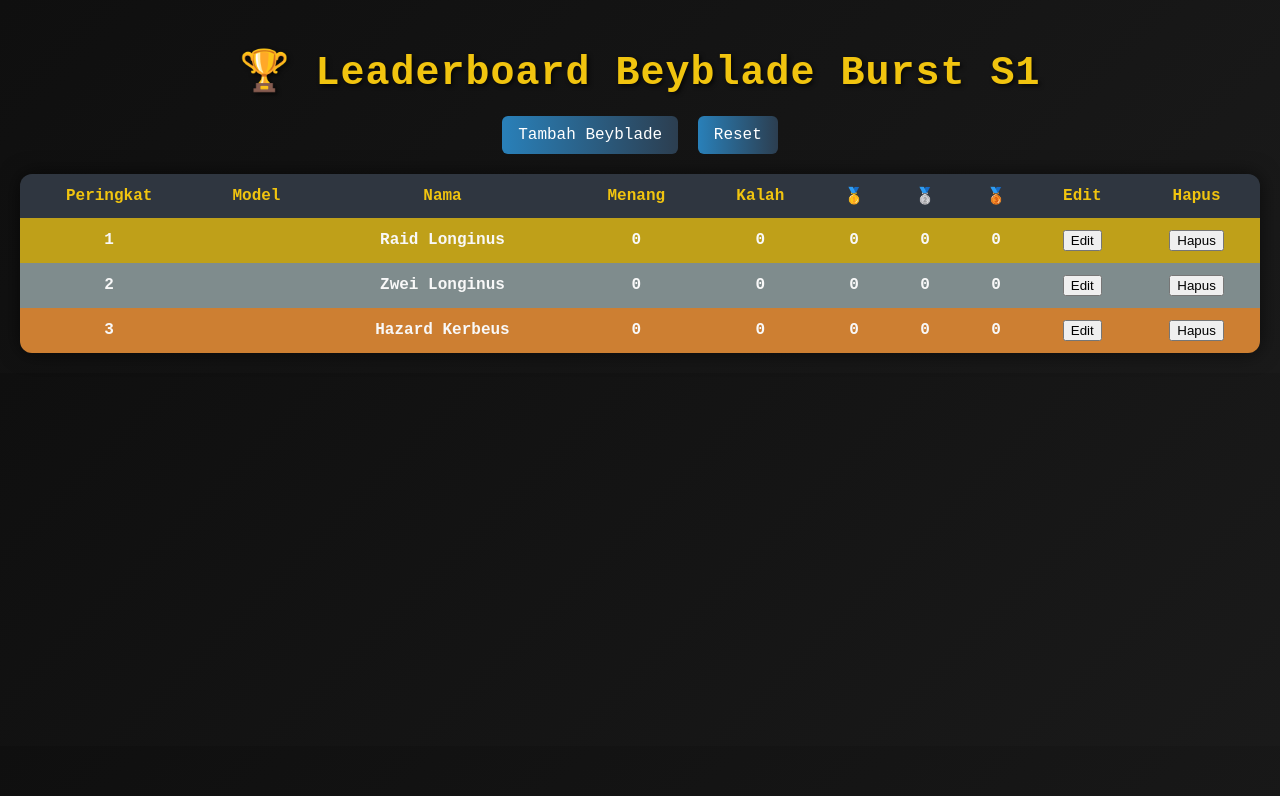
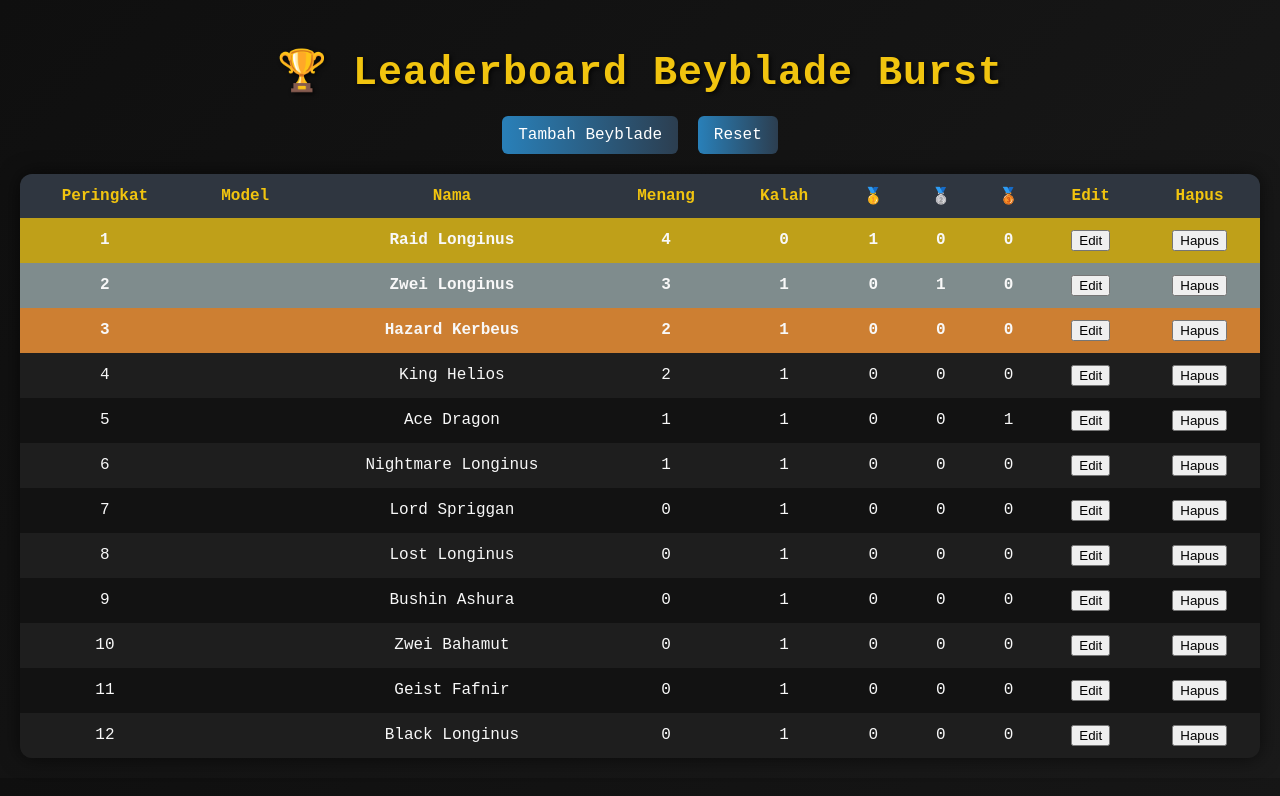
Before and after one commit to ZNaaooo/Leaderboard, a plain HTML site: page index.html in a window 1280 px wide. Drawn offline with Linux system fonts and the light colour scheme; a web font is replaced by a local one.

Commit message:
Update index.html

```diff
--- a/index.html
+++ b/index.html
@@ -3,12 +3,10 @@
 <head>
   <meta charset="UTF-8" />
   <meta name="viewport" content="width=device-width, initial-scale=1.0" />
-  <title>Leaderboard Beyblade Burst S1</title>
+  <title>Leaderboard Beyblade Burst</title>
   <link href="https://fonts.googleapis.com/css2?family=Libertinus+Mono&display=swap" rel="stylesheet">
   <style>
-    * {
-      box-sizing: border-box;
-    }
+    * { box-sizing: border-box; }
     body {
       font-family: 'Libertinus Mono', monospace;
       background: linear-gradient(135deg, #0f0f0f, #1a1a1a);
@@ -115,19 +113,13 @@
       margin-left: 10px;
     }
     @media (max-width: 768px) {
-      th, td {
-        padding: 8px;
-        font-size: 13px;
-      }
-      img {
-        width: 60px;
-        height: 60px;
-      }
+      th, td { padding: 8px; font-size: 13px; }
+      img { width: 60px; height: 60px; }
     }
   </style>
 </head>
 <body>
-  <h1>🏆 Leaderboard Beyblade Burst S1</h1>
+  <h1>🏆 Leaderboard Beyblade Burst</h1>
   <div class="controls">
     <button onclick="openAddModal()">Tambah Beyblade</button>
     <button onclick="resetData()">Reset</button>
@@ -149,6 +141,7 @@
     </thead>
     <tbody id="leaderboard"></tbody>
   </table>
+
   <div class="modal" id="addModal">
     <h3>Tambah Beyblade</h3>
     <label>Nama: <input type="text" id="newName"></label>
@@ -177,10 +170,20 @@
 
   <script>
     const defaultData = [
-      { name: "Raid Longinus", win: 0, lose: 0, gold: 0, silver: 0, bronze: 0, img: "" },
-      { name: "Zwei Longinus", win: 0, lose: 0, gold: 0, silver: 0, bronze: 0, img: "" },
-      { name: "Hazard Kerbeus", win: 0, lose: 0, gold: 0, silver: 0, bronze: 0, img: "" },
+      { name: "Raid Longinus", win: 4, lose: 0, gold: 1, silver: 0, bronze: 0, img: "" },
+      { name: "Zwei Longinus", win: 3, lose: 1, gold: 0, silver: 1, bronze: 0, img: "" },
+      { name: "Ace Dragon", win: 1, lose: 1, gold: 0, silver: 0, bronze: 1, img: "" },
+      { name: "Hazard Kerbeus", win: 2, lose: 1, gold: 0, silver: 0, bronze: 0, img: "" },
+      { name: "King Helios", win: 2, lose: 1, gold: 0, silver: 0, bronze: 0, img: "" },
+      { name: "Nightmare Longinus", win: 1, lose: 1, gold: 0, silver: 0, bronze: 0, img: "" },
+      { name: "Lord Spriggan", win: 0, lose: 1, gold: 0, silver: 0, bronze: 0, img: "" },
+      { name: "Lost Longinus", win: 0, lose: 1, gold: 0, silver: 0, bronze: 0, img: "" },
+      { name: "Bushin Ashura", win: 0, lose: 1, gold: 0, silver: 0, bronze: 0, img: "" },
+      { name: "Zwei Bahamut", win: 0, lose: 1, gold: 0, silver: 0, bronze: 0, img: "" },
+      { name: "Geist Fafnir", win: 0, lose: 1, gold: 0, silver: 0, bronze: 0, img: "" },
+      { name: "Black Longinus", win: 0, lose: 1, gold: 0, silver: 0, bronze: 0, img: "" }
     ];
+
     let data = JSON.parse(localStorage.getItem("beybladeData")) || defaultData;
     let editingIndex = null;
 
@@ -215,12 +218,9 @@
       });
     }
 
-    function openAddModal() {
-      document.getElementById("addModal").style.display = "block";
-    }
-    function closeAddModal() {
-      document.getElementById("addModal").style.display = "none";
-    }
+    function openAddModal() { document.getElementById("addModal").style.display = "block"; }
+    function closeAddModal() { document.getElementById("addModal").style.display = "none"; }
+
     function saveNew() {
       const file = document.getElementById("newImg").files[0];
       if (file) {
@@ -252,9 +252,11 @@
       document.getElementById("editBronze").value = data[index].bronze;
       document.getElementById("editModal").style.display = "block";
     }
+
     function closeEditModal() {
       document.getElementById("editModal").style.display = "none";
     }
+
     function saveEdit() {
       const file = document.getElementById("editImg").files[0];
       const update = () => {
@@ -283,12 +285,14 @@
         saveToLocal();
       }
     }
+
     function resetData() {
       if (confirm("Reset semua data ke default?")) {
         localStorage.removeItem("beybladeData");
         location.reload();
       }
     }
+
     function saveToLocal() {
       localStorage.setItem("beybladeData", JSON.stringify(data));
     }
```
